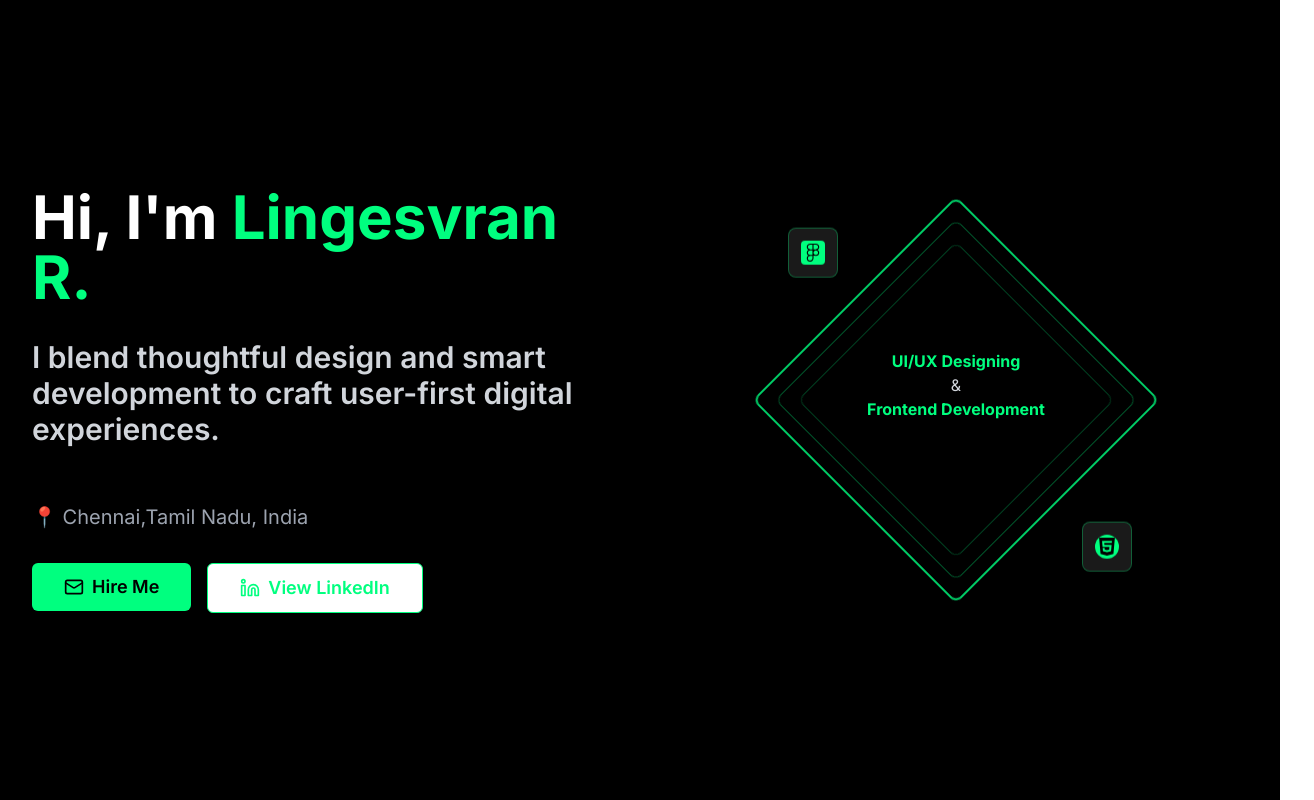
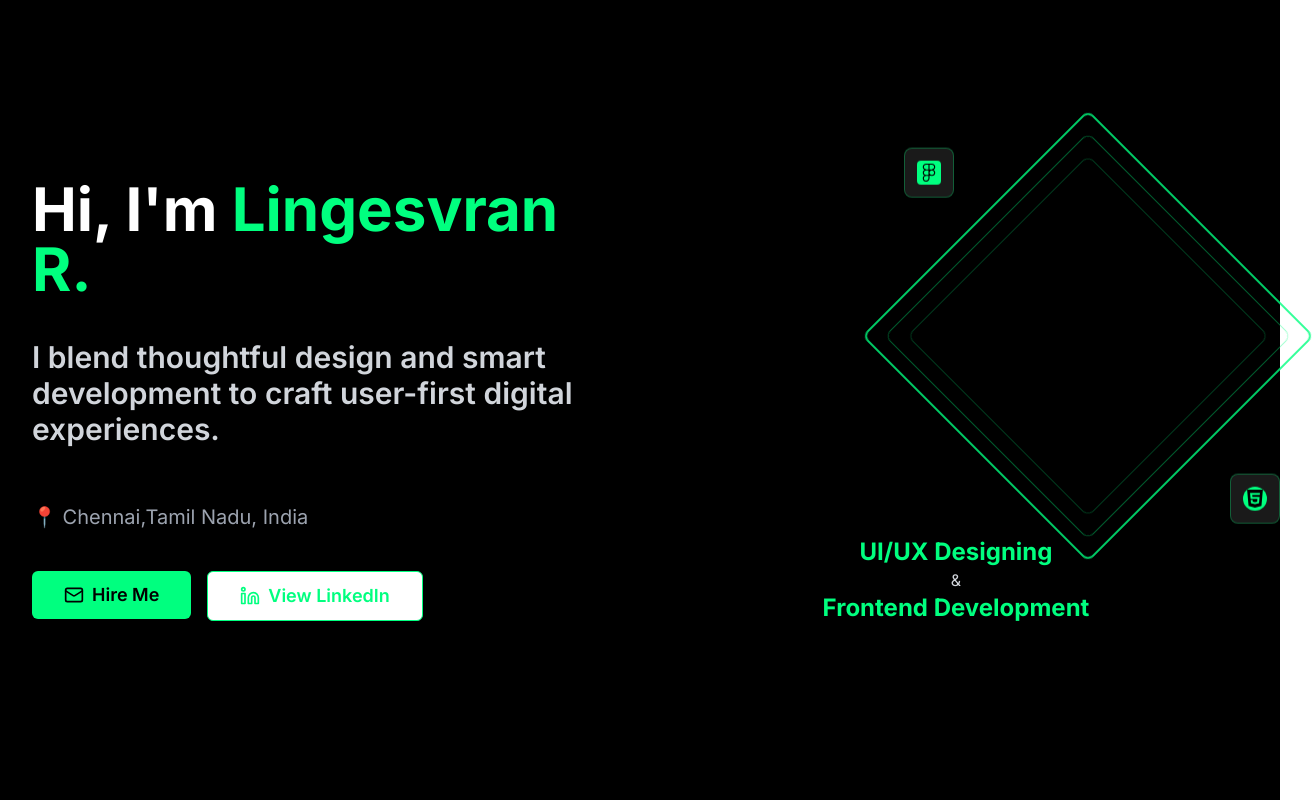
Before and after one commit to Lingesvaran-R/Portfolio, a Next.js app: page / in a window 1280 px wide. Shown: the top 800 px of the page, 1314 px wide, since content can reach past the window. Built offline with nearby package versions, Linux system fonts and the light colour scheme.

Commit message:
Updated section

```diff
--- a/app/page.tsx
+++ b/app/page.tsx
@@ -120,8 +120,8 @@ const projects = [
       <section className="min-h-screen flex items-center justify-center px-4 sm:px-6 lg:px-8" data-linges="hero-section">
         <div className="max-w-7xl w-full grid grid-cols-1 lg:grid-cols-2 gap-12 items-center">
           {/* Left Side - Content */}
-          <div className="space-y-8">
-            <div className="space-y-8">
+          <div className="space-y-10">
+            <div className="space-y-10">
               <h1 className="text-4xl sm:text-4xl lg:text-6xl font-bold leading-tight" data-linges="hero-title">
                 Hi, I&apos;m <span className="text-[#00FF7F]">Lingesvran R.</span>
               </h1>
@@ -159,12 +159,15 @@ const projects = [
           </div>
 
           {/* Right Side - Creative Visualization */}
-          <div className="flex items-center justify-center">
-            <div className="relative w-72 h-72 flex items-center justify-center">
+          <div className="space-y-10">
+            <div className="space-y-10">
+<div className="flex justify-center lg:justify-end">
+  <div className="relative w-64 sm:w-72 md:w-80 h-64 sm:h-72 md:h-80 flex items-center justify-center">
+
     {/* Rotating Hexagon */}
-              <div className="absolute inset-0 border-2 border-[#00FF7F] rounded-lg transform rotate-45 animate-pulse"></div>
-              <div className="absolute inset-4 border border-[#00FF7F]/50 rounded-lg transform -rotate-45 animate-pulse delay-1000"></div>
-              <div className="absolute inset-8 border border-[#00FF7F]/30 rounded-lg transform rotate-45 animate-pulse delay-2000"></div>
+    <div className="absolute inset-0 border-2 border-[#00FF7F] rounded-lg transform rotate-45 animate-pulse" />
+    <div className="absolute inset-4 border border-[#00FF7F]/50 rounded-lg transform -rotate-45 animate-pulse delay-1000" />
+    <div className="absolute inset-8 border border-[#00FF7F]/30 rounded-lg transform rotate-45 animate-pulse delay-2000" />
 
     {/* Floating Tools with Icons */}
     <div className="absolute -top-6 -left-6 bg-[#1a1a1a] border border-[#00FF7F]/30 rounded-lg p-3 animate-bounce delay-1000">
@@ -178,12 +181,13 @@ const projects = [
         <SiHtml5 />
       </div>
     </div>
-
+    </div>
+    </div>
               {/* Center Text */}
               <div className="text-center z-10 mt-[-30px]">
-                <div className="text-[#00FF7F] text-1xl font-bold">UI/UX Designing</div>
+                <div className="text-[#00FF7F] text-2xl font-bold">UI/UX Designing</div>
                 <div className="text-gray-300 text-1xl">&</div>
-                <div className="text-[#00FF7F] text-1xl font-bold">Frontend Development</div>
+                <div className="text-[#00FF7F] text-2xl font-bold">Frontend Development</div>
               </div>
             </div>
           </div>
```
Lines whose indentation alone changed are shown as unchanged.
